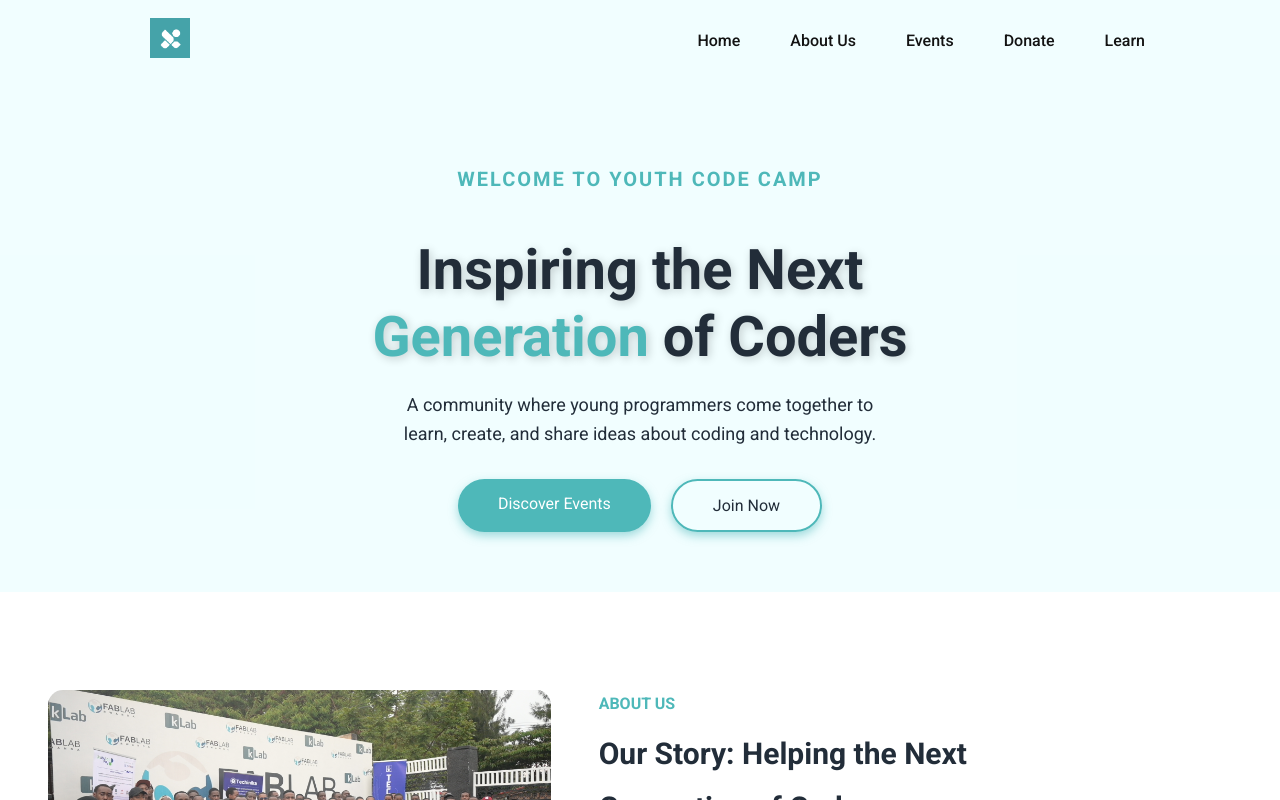
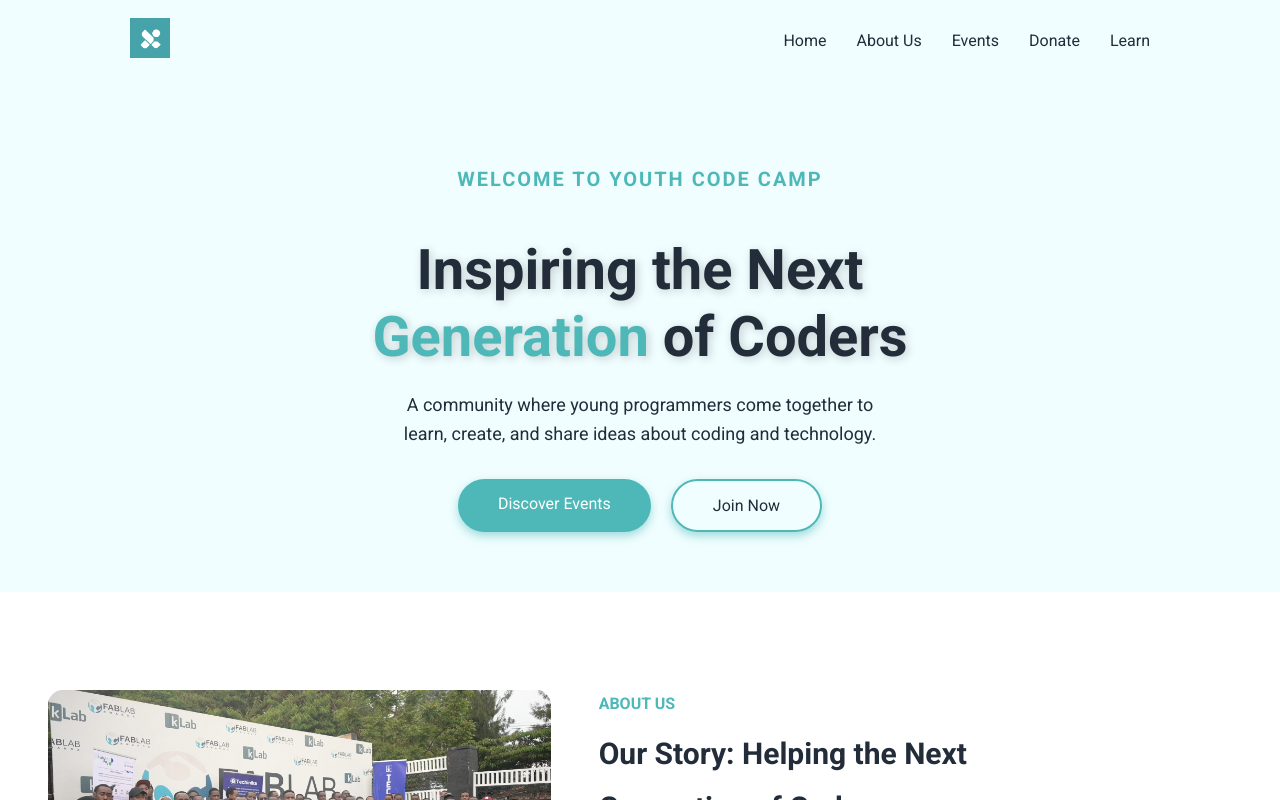
Before and after one commit to Youth-codecamp/youthcodecamp-website, a React (Create React App) app: page / in a window 1280 px wide. Shown: the top 800 px of the page. Built offline with nearby package versions, Linux system fonts and the light colour scheme.

Commit message:
Improving the mobile menu

```diff
--- a/src/App.css
+++ b/src/App.css
@@ -1,10 +1,12 @@
-body{
+body {
   font-family: var(--primary-font);
   padding: 0;
   margin: 0;
   box-sizing: border-box;
+  overflow-x: hidden;
 }
 
-html{
+html {
   scroll-behavior: smooth;
+  overflow-x: hidden;
 }
--- a/src/components/Navbar.jsx
+++ b/src/components/Navbar.jsx
@@ -1,28 +1,62 @@
-import React, { useState } from 'react';
-import '../styles/navbar.css';
-import logo from '../assets/Logo.png';
+import React, { useState } from "react";
+import "../styles/navbar.css";
+import logo from "../assets/Logo.png";
 
 const Navbar = () => {
-  const [isMobileMenuOpen, setIsMobileMenuOpen] = useState(false);
+  const [isOpen, setIsOpen] = useState(false);
 
-  const toggleMobileMenu = () => {
-    setIsMobileMenuOpen(!isMobileMenuOpen);
+  const toggleOpen = () => {
+    setIsOpen(true);
   };
+
+  const toggleClose = () => {
+    setIsOpen(false);
+  };
+
+  const navigationLinks = [
+    {
+      label: "Home",
+      href: "/",
+    },
+    {
+      label: "About Us",
+      href: "/about-us",
+    },
+    {
+      label: "Events",
+      href: "/events",
+    },
+    {
+      label: "Donate",
+      href: "/donate",
+    },
+    {
+      label: "Learn",
+      href: "/learn",
+    },
+  ];
 
   return (
     <nav className="navbar">
       <div className="logo">
         <img src={logo} alt="Youth Code Camp Logo" />
       </div>
-      <div className={`nav-links ${isMobileMenuOpen ? 'active' : ''}`}>
-        <a href="/">Home</a>
-        <a href="/about-us">About Us</a>
-        <a href="/events">Events</a>
-        <a href="/donate">Donate</a>
-        <a href="/learn">Learn</a>
+      <div className={`nav-links ${isOpen && "active"}`}>
+        <ul>
+          <div className="close-icon" onClick={toggleClose}>
+            <i className="fa-solid fa-times" />
+          </div>
+          {navigationLinks.map((link, index) => (
+            <li key={index}>
+              <a href={link.href} className="nav-link">
+                {link.label}
+              </a>
+            </li>
+          ))}
+        </ul>
       </div>
-      <div className="menu-icon" onClick={toggleMobileMenu}>
-        <i className={isMobileMenuOpen ? 'fas fa-times' : 'fas fa-bars'}></i>
+      <div className="menu-button" onClick={toggleOpen}>
+        <i className="fa-solid fa-bars"></i>
       </div>
     </nav>
   );
--- a/src/styles/navbar.css
+++ b/src/styles/navbar.css
@@ -7,10 +7,17 @@
   position: relative;
   z-index: 10;
   background-color: rgba(197, 252, 255, 0.25);
+  padding: 10px 130px;
 }
 
-.logo {
-  margin-left: 130px;
+.navbar ul {
+  list-style: none;
+  display: flex;
+  gap: 30px;
+}
+
+.nav-link {
+  color: var(--secondary-color);
 }
 
 .logo img {
@@ -18,78 +25,72 @@
   width: 40px;
 }
 
-.nav-links {
-  display: flex;
-  align-items: center;
-  gap: 20px;
-  margin-right: 100px;
-}
-
-.nav-links a {
-  color: #131313;
-  text-decoration: none;
-  padding: 8px 15px;
-  font-size: 16px;
-  font-weight: 500;
-  transition: color 0.3s ease;
-}
-
 .nav-links a:hover {
   color: var(--primary-color);
 }
 
+.close-icon {
+  display: none;
+  border: 1px solid var(--primary-color);
+  padding: 5px 10px;
+  background: var(--primary-color);
+  border-radius: 5px;
+}
 
+.close-icon i {
+  text-align: center;
+  width: 20px;
+}
 
-.menu-icon {
+.menu-button {
   display: none;
-  cursor: pointer;
-  font-size: 1.5rem;
-  color: #000;
 }
 
 .menu-icon i {
   transition: transform 0.3s ease;
 }
 
-.navbar .nav-links.active {
-  display: flex;
-  transform: translateY(0);
-  opacity: 1;
-  transition: opacity 0.3s ease, transform 0.3s ease;
-}
-
 @media screen and (max-width: 1024px) {
-  .nav-links {
-      margin-right: 50px;
-  }
-
 }
 
 @media screen and (max-width: 853px) {
+  .navbar {
+    padding: 10px 10px;
+  }
+  .menu-button {
+    display: block;
+  }
+
   .nav-links {
+    padding-top: 30px;
+    background: rgb(197, 252, 255);
     position: absolute;
-      top: 60px;
+    width: 100%;
     left: 0;
-      right: 0;
-      flex-direction: column;
-      gap: 15px;
-      padding: 20px;
-      background-color: rgba(197, 252, 255, 0.95);
-      display: none;
-      z-index: 9;
-      transform: translateY(-100%);
-      opacity: 0;
-      transition: opacity 0.3s ease, transform 0.3s ease;
+    top: 0;
+    margin-top: -100%;
+    transition: 0.5s ease;
   }
 
   .nav-links.active {
-      display: flex;
-      transform: translateY(0);
-      opacity: 1;
+    margin-top: 0;
   }
 
-  .menu-icon {
+  .close-icon {
     display: block;
+    position: absolute;
+    top: 20px;
+    right: 40px;
+  }
+
+  .nav-links ul {
+    display: flex;
+    flex-direction: column;
+    margin-top: 40px;
+  }
+
+  ul a {
+    text-decoration: underline;
   }
 
   .logo {
@@ -100,7 +101,6 @@
     font-size: 18px;
     padding: 10px 0;
   }
-
 }
 
 @media screen and (max-width: 480px) {
@@ -131,7 +131,6 @@
   .nav-links a {
     padding: 8px 10px;
   }
-
 }
 
 @media screen and (max-width: 353px) {
@@ -152,5 +151,4 @@
   .nav-links a {
     padding: 6px 8px;
   }
-
 }
```
Lines whose indentation alone changed are shown as unchanged.
